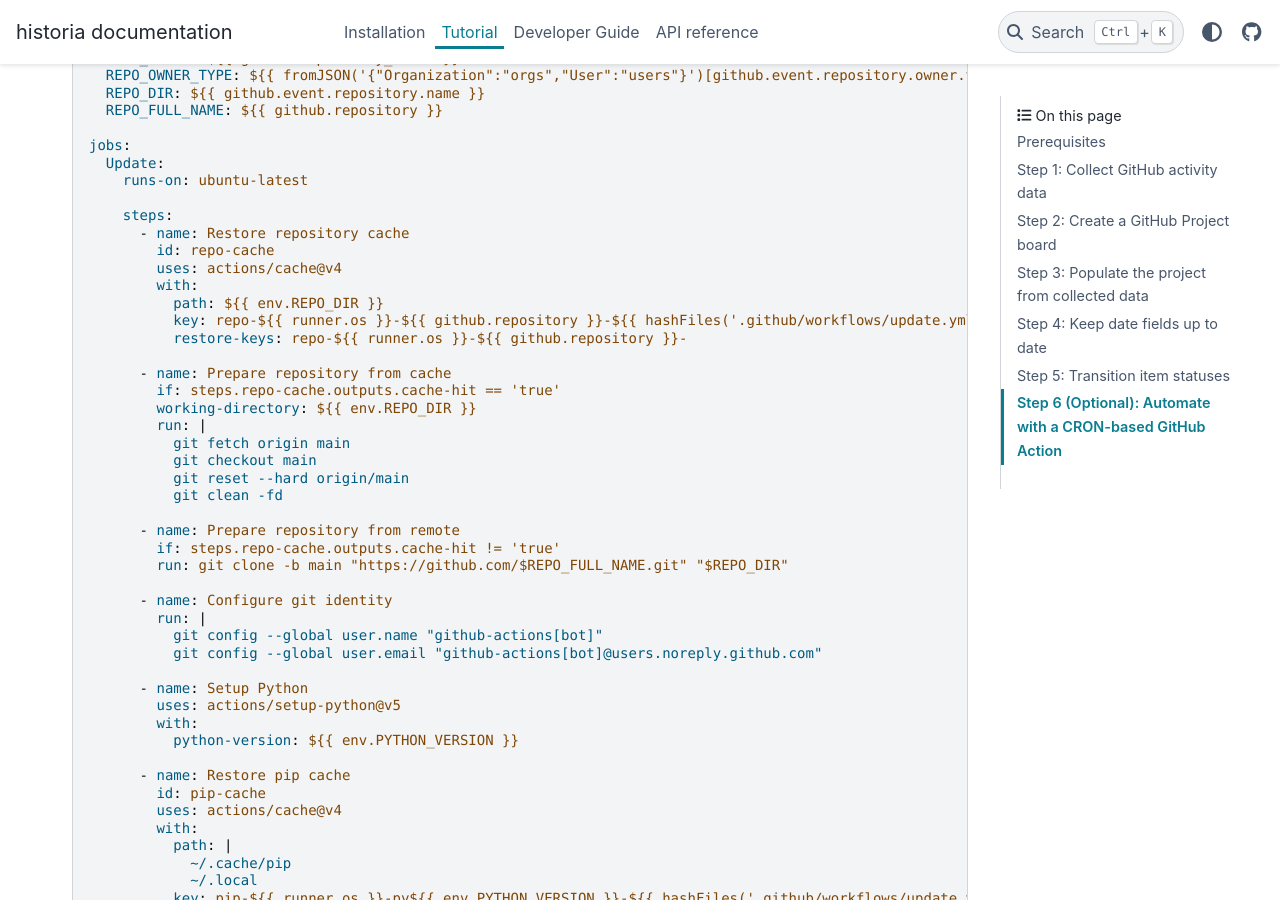
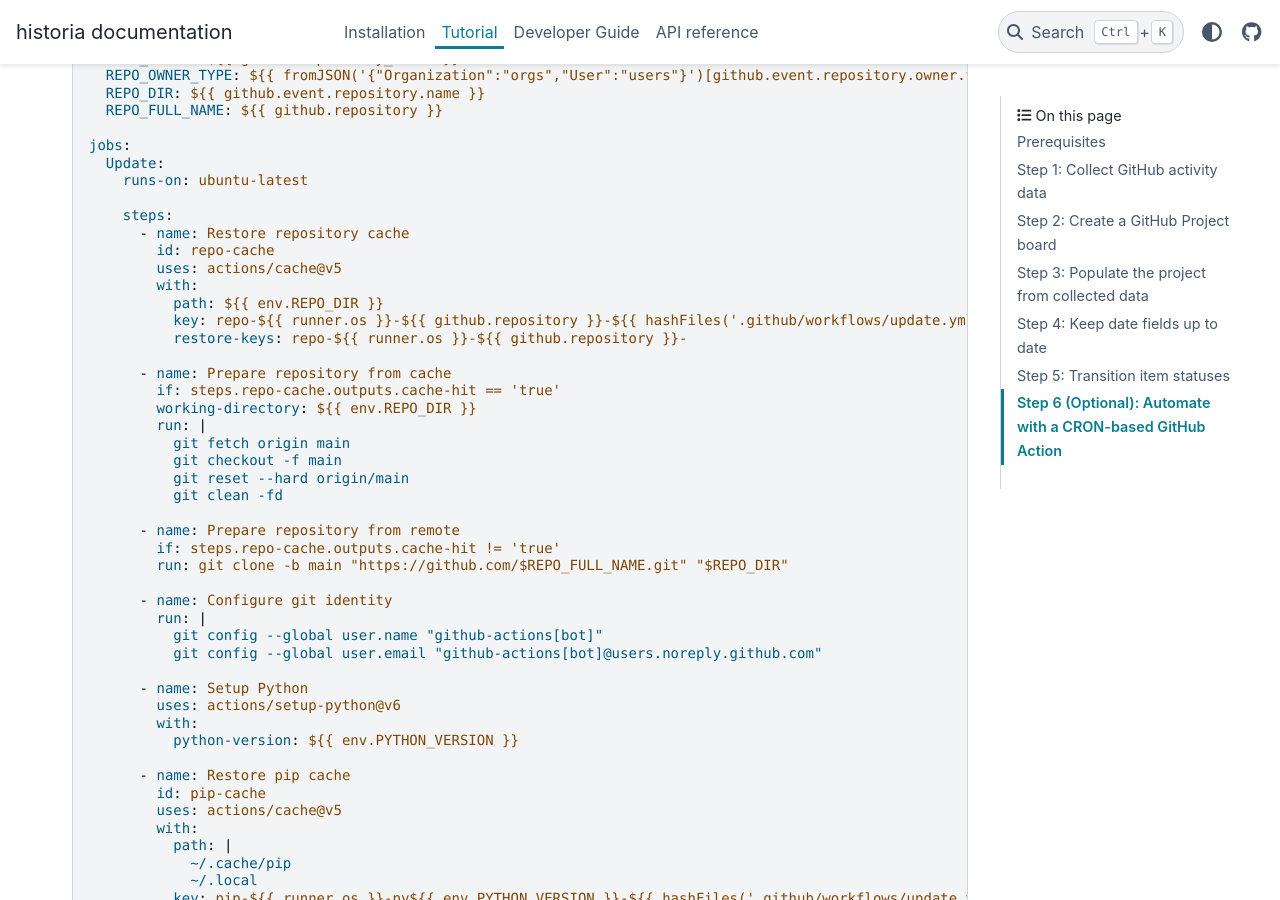
Before and after one commit to CodyCBakerPhD/historia, a Sphinx documentation site: the page built from docs/tutorial/index.md, in a window 1280 px wide and 900 px high, scrolled down 4035 px. Built offline with Sphinx 7.4.7 and the PyData theme 0.15.4, drawn with Linux system fonts in a browser that asks for light colours.

```diff
--- a/docs/tutorial/index.md
+++ b/docs/tutorial/index.md
@@ -240,7 +240,7 @@ jobs:
     steps:
       - name: Restore repository cache
         id: repo-cache
-        uses: actions/cache@v4
+        uses: actions/cache@v5
         with:
           path: ${{ env.REPO_DIR }}
           key: repo-${{ runner.os }}-${{ github.repository }}-${{ hashFiles('.github/workflows/update.yml') }}
@@ -251,7 +251,7 @@ jobs:
         working-directory: ${{ env.REPO_DIR }}
         run: |
           git fetch origin main
-          git checkout main
+          git checkout -f main
           git reset --hard origin/main
           git clean -fd
 
@@ -265,13 +265,13 @@ jobs:
           git config --global user.email "github-actions[bot]@users.noreply.github.com"
 
       - name: Setup Python
-        uses: actions/setup-python@v5
+        uses: actions/setup-python@v6
         with:
           python-version: ${{ env.PYTHON_VERSION }}
 
       - name: Restore pip cache
         id: pip-cache
-        uses: actions/cache@v4
+        uses: actions/cache@v5
         with:
           path: |
             ~/.cache/pip
```
